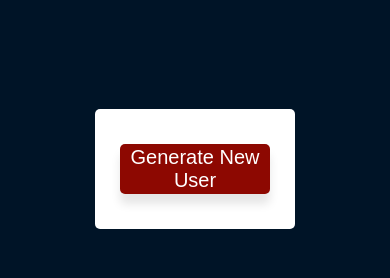
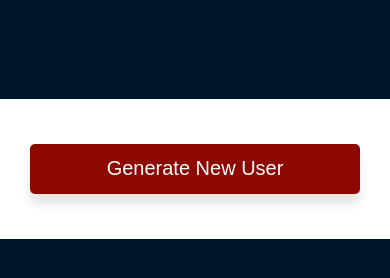
Before and after one commit to belovedszn/fetchUser, a plain HTML site: page index.html in a window 390 px wide. Drawn offline with Linux system fonts and the light colour scheme.

Commit message:
Update style.css

```diff
--- a/style.css
+++ b/style.css
@@ -75,10 +75,3 @@ body {
 .boxx img {
     border-radius: 50%;
 }
-
-@media (max-width: 500px) {
-  .container, .container2 {
-    width: 200px;
-    padding: 15px 25px;
-  }
-}
```
